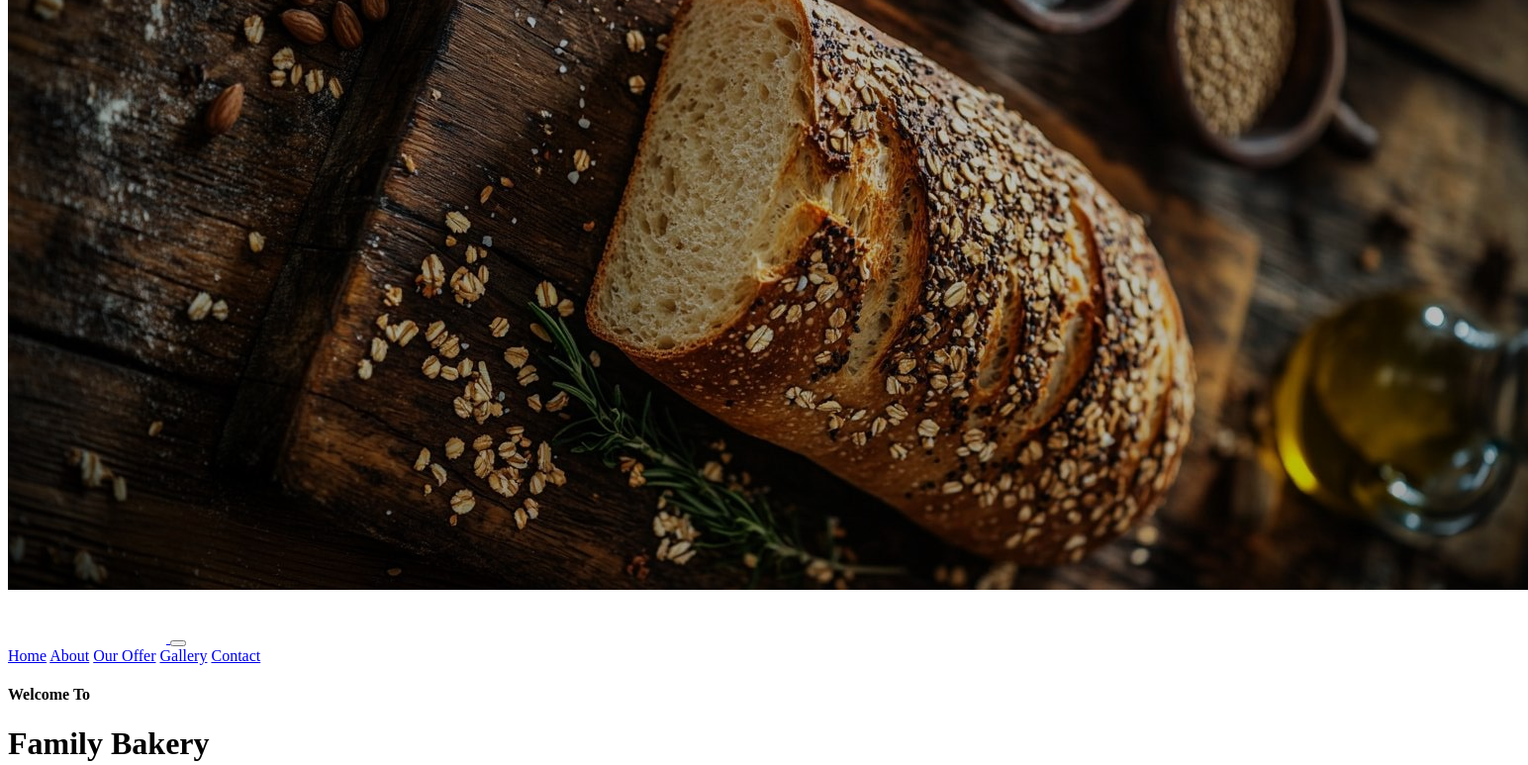
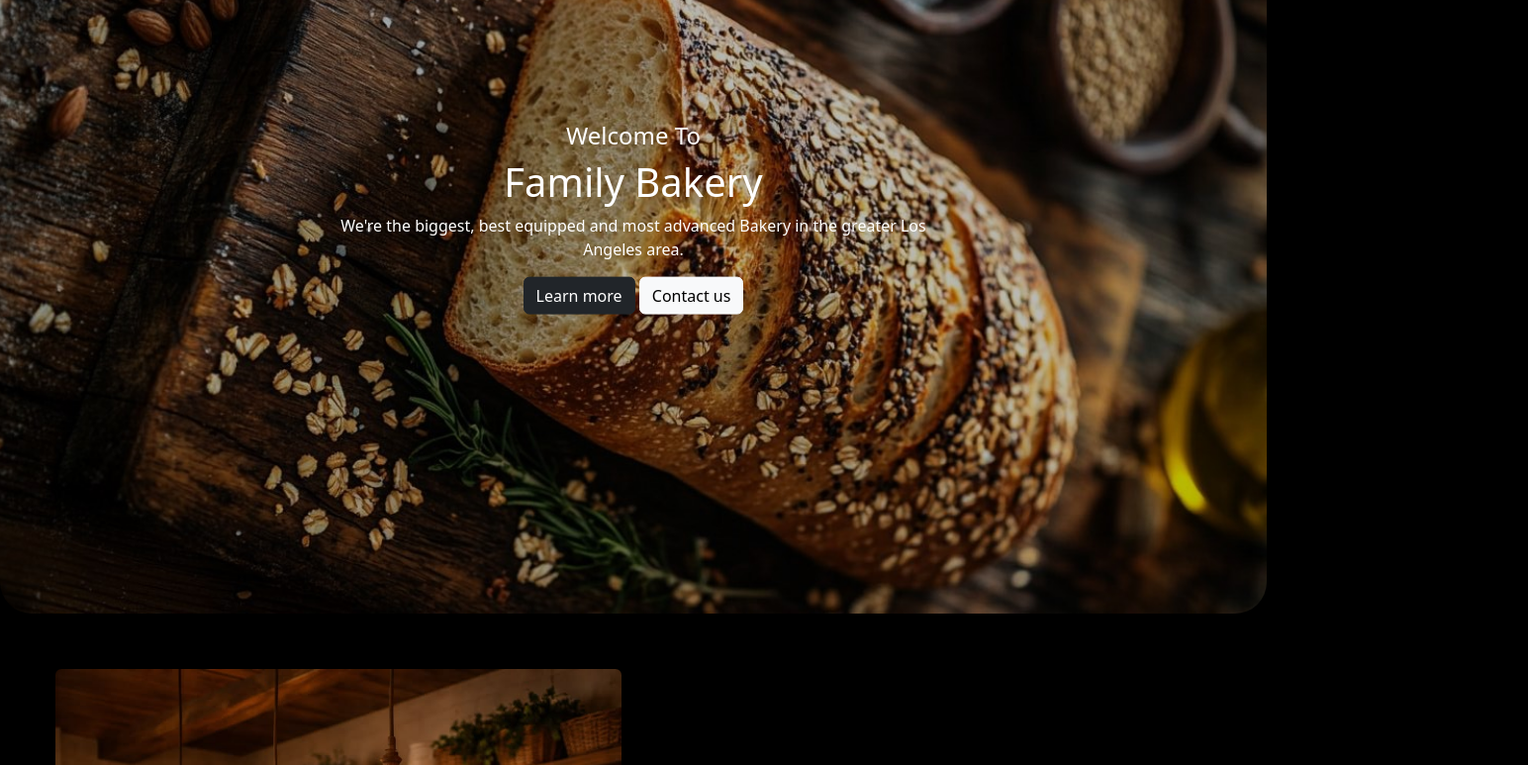
Before and after one commit to EmanArafa19/Bakeryproject-Bootstrap, a website: page index.html in a window 1280 px wide. Shown: the part 180-953 px from the top of the page at 99% size, 1544 px wide, since content can reach past the window. Drawn offline with nearby package versions, Linux system fonts and the light colour scheme.

Commit message:
first commit

```diff
--- a/index.html
+++ b/index.html
@@ -5,7 +5,7 @@
     <meta name="viewport" content="width=device-width, initial-scale=1.0">
     <title>home</title>
 
-    <link href="https://cdn.jsdelivr.net/npm/bootstrap@5.3.3/dist/css/bootstrap.min.css">
+<link href="https://cdn.jsdelivr.net/npm/bootstrap@5.3.0/dist/css/bootstrap.min.css" rel="stylesheet">
     <link rel="stylesheet" href="https://cdnjs.cloudflare.com/ajax/libs/font-awesome/4.7.0/css/font-awesome.min.css">
     <link rel="stylesheet" href="style.css">
 </head>
@@ -227,7 +227,7 @@
     </div>
 
 
-<script src="https://cdn.jsdelivr.net/npm/bootstrap@5.3.3/dist/js/bootstrap.bundle.min.js"></script>
+<script src="https://cdn.jsdelivr.net/npm/bootstrap@5.3.0/dist/js/bootstrap.bundle.min.js"></script>
 </body>
 
 </html>
```
